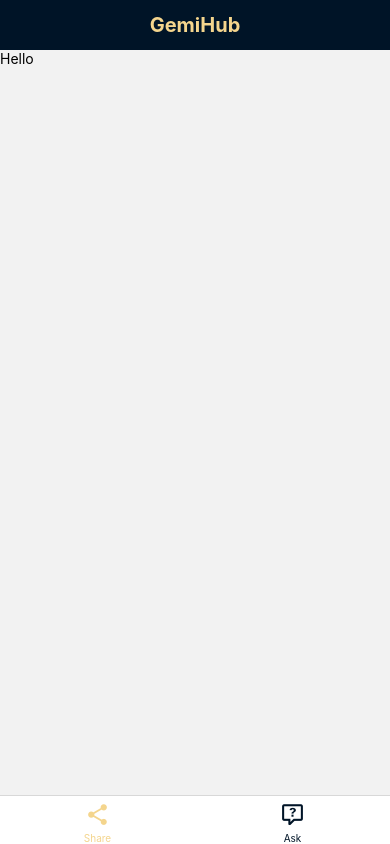
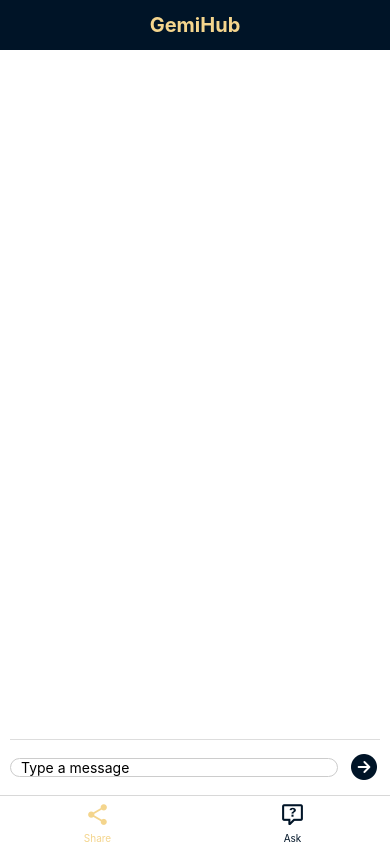
Before and after one commit to GemiNavigate/GemiHub, a React Native app in the folder frontend/: screen /Ask in a window 390 px wide. Built offline with nearby package versions, Linux system fonts and the light colour scheme.

Commit message:
add ask screen

```diff
--- a/frontend/src/screens/ask.js
+++ b/frontend/src/screens/ask.js
@@ -1,11 +1,105 @@
 import React, { useState } from 'react';
-import { View, Text, TextInput  } from 'react-native';
+import { View, Text, TextInput, ScrollView, StyleSheet, TouchableOpacity } from 'react-native';
+import Icon from 'react-native-vector-icons/Ionicons';
 
+const styles = StyleSheet.create({
+  container: {
+    flex: 1,
+    padding: 10,
+    backgroundColor: '#fff',
+  },
+  messageContainer: {
+    flex: 1,
+    marginBottom: 10,
+  },
+  messageBubble: {
+    padding: 10,
+    borderRadius: 10,
+    marginBottom: 10,
+    maxWidth: '70%',
+  },
+  userMessage: {
+    backgroundColor: '#a2cbba',
+    alignSelf: 'flex-end',
+  },
+  botMessage: {
+    backgroundColor: '#f1f0f0',
+    alignSelf: 'flex-start',
+  },
+  inputContainer: {
+    flexDirection: 'row',
+    alignItems: 'center',
+    borderTopWidth: 1,
+    borderColor: '#ddd',
+    paddingTop: 10,
+  },
+  input: {
+    flex: 1,
+    borderWidth: 1,
+    borderColor: '#ccc',
+    borderRadius: 20,
+    paddingHorizontal: 10,
+    marginRight: 10,
+  },
+  messageText: {
+    fontSize: 16,
+    fontWeight: '500'
+  }
+});
 
 function AskScreen({}) {
+  const [messages, setMessages] = useState([]);
+  const [inputText, setInputText] = useState('');
+
+  const sendMessage = () => {
+    if (inputText.trim()) {
+      // 將用戶的訊息加入到訊息列表中
+      const newMessages = [...messages, { text: inputText, sender: 'user' }];
+      setMessages(newMessages);
+
+      // 清空輸入框
+      setInputText('');
+
+      // 模擬對方的回覆
+      setTimeout(() => {
+        setMessages(prevMessages => [
+          ...prevMessages,
+          { text: 'This is a reply from the other person.', sender: 'bot' }
+        ]);
+      }, 1000); // 模擬1秒延遲
+    }
+  };
 
   return (
-    <Text>Hello</Text>
+    <View style={styles.container}>
+      {/* 滾動視圖顯示所有訊息 */}
+      <ScrollView style={styles.messageContainer}>
+        {messages.map((message, index) => (
+          <View
+            key={index}
+            style={[
+              styles.messageBubble,
+              message.sender === 'user' ? styles.userMessage : styles.botMessage
+            ]}
+          >
+            <Text style={styles.messageText}>{message.text}</Text>
+          </View>
+        ))}
+      </ScrollView>
+
+      {/* 輸入框和發送按鈕 */}
+      <View style={styles.inputContainer}>
+        <TextInput
+          style={styles.input}
+          placeholder="Type a message"
+          value={inputText}
+          onChangeText={text => setInputText(text)}
+        />
+        <TouchableOpacity onPress={sendMessage} style={styles.sendButton}>
+          <Icon name="arrow-forward-circle" size={32} color="#001427" />
+        </TouchableOpacity>
+      </View>
+    </View>
   );
 }
 
--- a/frontend/src/screens/share.js
+++ b/frontend/src/screens/share.js
@@ -6,7 +6,6 @@
 import GetLocation from 'react-native-get-location';
 
 const { width, height } = Dimensions.get('window');
-
 
 const styles = StyleSheet.create({
     container: {
```
